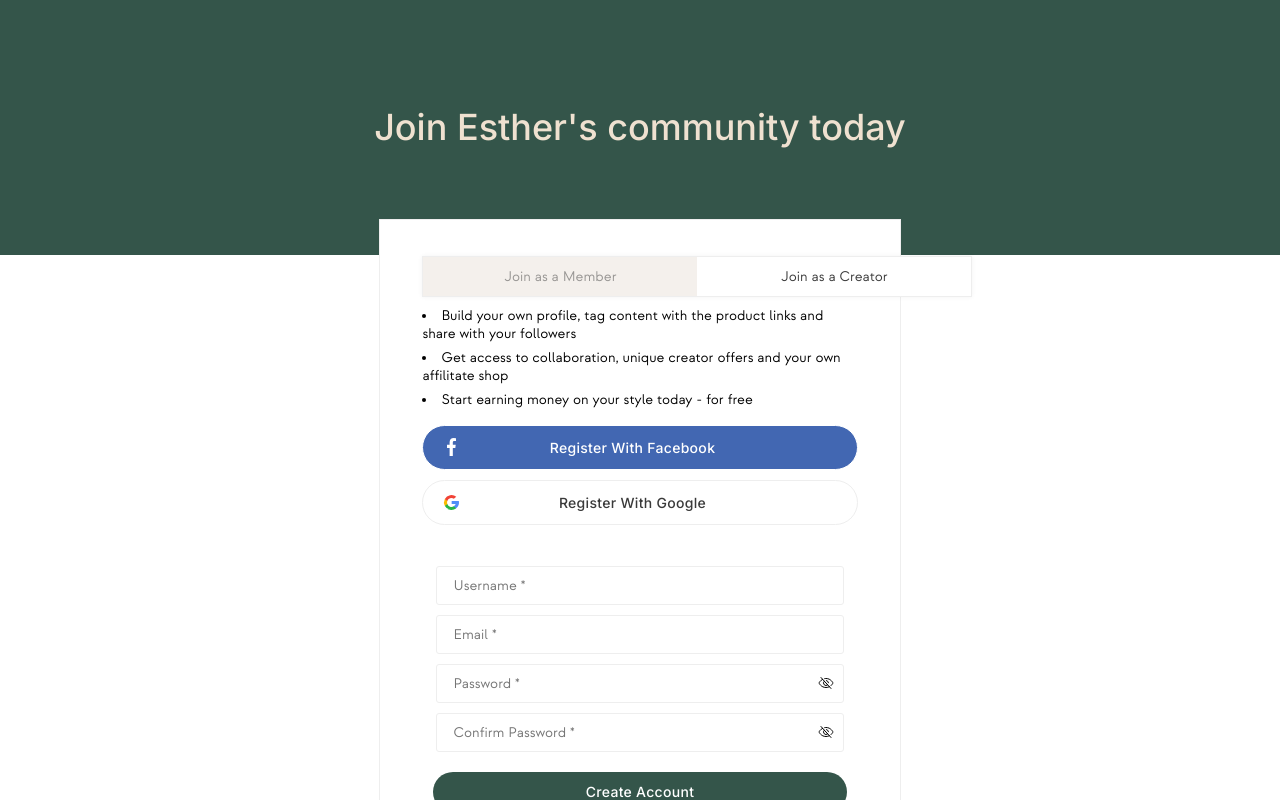
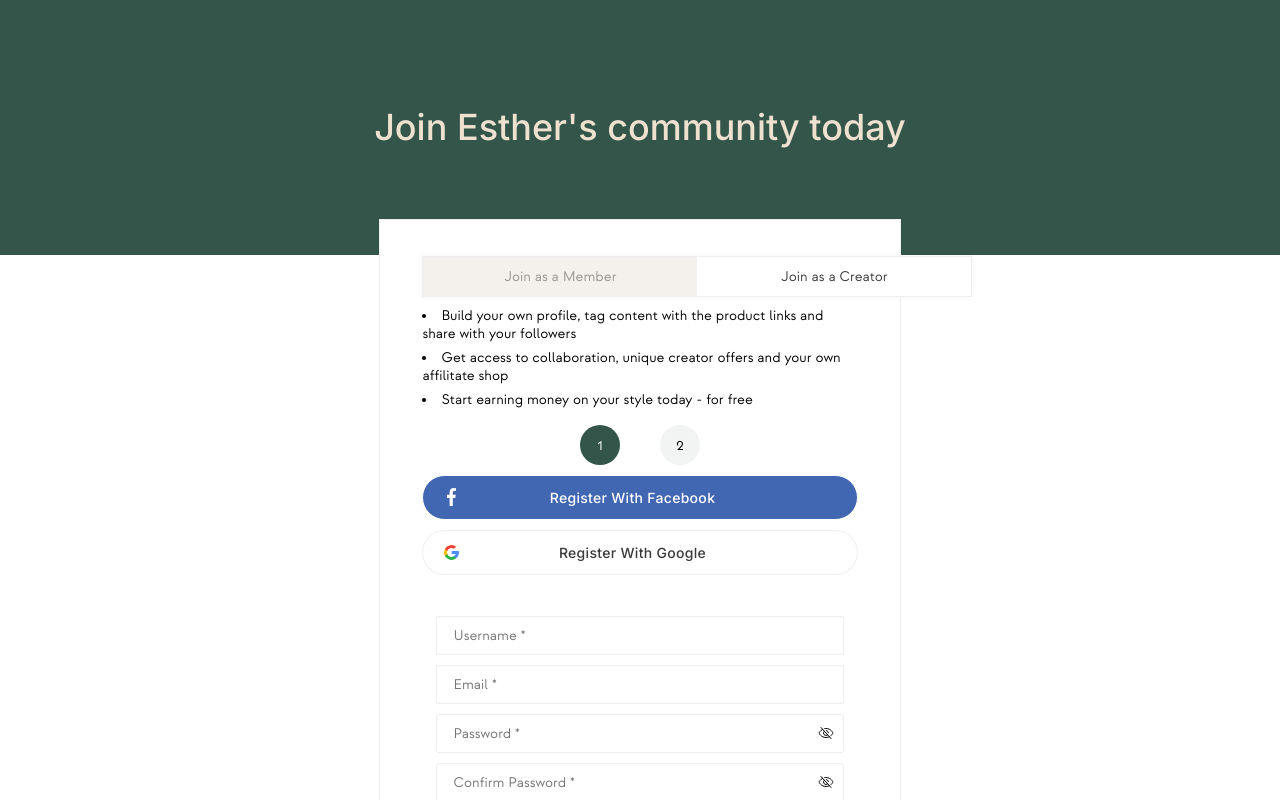
Before and after one commit to Varun-Brainvire/Esthers-Task, a Next.js app: page / in a window 1280 px wide. Shown: the top 800 px of the page. Built offline with nearby package versions, Linux system fonts and the light colour scheme.

Commit message:
Added steps circle

```diff
--- a/src/components/Buttons/Buttons.styles.tsx
+++ b/src/components/Buttons/Buttons.styles.tsx
@@ -5,6 +5,9 @@ export interface Props {
     isActive?:boolean
     forText?:boolean
     forStep2?:boolean
+    background?:boolean
+    color?:boolean
+    border?:boolean
 }
 
 export const ButtonsDiv = styled.div`
--- a/src/Forms/Form.styles.tsx
+++ b/src/components/Forms/Form.styles.tsx
@@ -14,7 +14,7 @@ export const InputField = styled.input<Props>`
   background-color: ${({forStep2}) => forStep2 ? "#eeeeee" :"white"};
   padding: 10px 16px;
   width: 100%;
-  border: 1px solid rgb(238, 238, 238);
+  border:${({border}) => border ? "1px solid #34554a" :"1px solid rgb(238, 238, 238)"} ;
   border-radius: 3px;
   font-style: inherit;
   font-variant: inherit;
--- a/src/Forms/Form.tsx
+++ b/src/components/Forms/Form.tsx
@@ -51,11 +51,10 @@ const Form = () => {
       }}
       validationSchema={validationSchema}
       onSubmit={(values) => {
-        alert("formSubmitted")
-        console.log(values);
+        // console.log(values);
       }}
       handleSubmit = {(values:any) => {
-        console.log(values)
+        // console.log(values)
       }}
     >
       {({
@@ -226,7 +225,10 @@ const Form = () => {
               handleSubmit
               setSubmitting(!submitting)
               if(submitting == true) {
-                router.push('/step2')
+                router.push({
+                  pathname:"/step2",
+                  query:{name:values.userName,email:values.email}
+                })
               }
             }}>
               Create Account
--- a/src/components/LoginDiv/LoginDiv.tsx
+++ b/src/components/LoginDiv/LoginDiv.tsx
@@ -2,7 +2,7 @@ import {useState} from "react";
 import { LoginDivContainer, LoginMainDiv } from "./LoginDiv.styles";
 import Buttons from "../Buttons/Buttons";
 import MiddleText from "../MiddleText/MiddleText";
-import Form from "@/Forms/Form";
+import Form from "@/components/Forms/Form";
 
 const LoginDiv = () => {
   const [buttonClick,setButtonClick] =  useState("")
--- a/src/components/MiddleText/MiddleText.styles.tsx
+++ b/src/components/MiddleText/MiddleText.styles.tsx
@@ -1,4 +1,5 @@
 import styled from "styled-components";
+import { Props } from "../Buttons/Buttons.styles";
 
 export const Ul = styled.div`
 
@@ -9,3 +10,32 @@ text-align: left;
 line-height: 18px;
 margin-bottom: 6px;
 `
+export const MainCircleDiv = styled.div`
+    display: flex;
+    align-items: center;
+    justify-content: center;
+`
+
+export const CircleContainer = styled.div`
+    position: relative;
+    cursor: pointer;
+`
+export const CircleWrapper = styled.div`
+    position: relative;
+    padding: 0px 20px;
+`
+
+export const Circle = styled.div<Props>`
+    height: 40px;
+    width: 40px;
+    border-radius: 999px;
+    -webkit-box-pack: center;
+    justify-content: center;
+    -webkit-box-align: center;
+    align-items: center;
+    display: flex;
+    font-size: 14px;
+    /* font-family: Strawford; */
+    background-color: ${({background}) => background ?"#f2f4f4":"#34554a"};
+    color:  ${({color}) => color ?"black":"white"};
+`
--- a/src/components/MiddleText/MiddleText.tsx
+++ b/src/components/MiddleText/MiddleText.tsx
@@ -1,6 +1,6 @@
 import React from "react";
 import { Button, ElementBox } from "../Buttons/Buttons.styles";
-import { Li, Ul } from "./MiddleText.styles";
+import { Circle, CircleContainer, CircleWrapper, Li, MainCircleDiv, Ul } from "./MiddleText.styles";
 import fb from "../../../public/fb.svg";
 
 interface Props {
@@ -32,6 +32,21 @@ const MiddleText = (buttonClick: Props) => {
             </>
           )}
         </Ul>
+      </ElementBox>
+
+      <ElementBox>
+        <MainCircleDiv>
+          <CircleContainer>
+            <CircleWrapper>
+            <Circle>1</Circle>
+            </CircleWrapper>
+          </CircleContainer>
+          <CircleContainer>
+            <CircleWrapper>
+            <Circle background={true} color={true}>2</Circle>
+            </CircleWrapper>
+          </CircleContainer>
+        </MainCircleDiv>
       </ElementBox>
 
       <ElementBox>
```
Also changed, not shown: src/components/Step2/Step2.tsx (+6 -3 lines).
